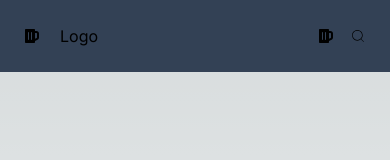
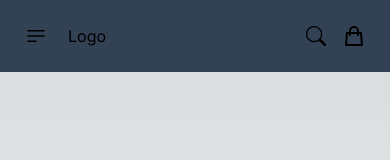
Before and after one commit to KrystianGH2/JS-Frameworks-CA, a Next.js app: page / in a window 390 px wide. Shown: the top 160 px of the page. Built offline with nearby package versions, Linux system fonts and the light colour scheme.

Commit message:
Responsive Navbar

```diff
--- a/app/(components)/Navbar.jsx
+++ b/app/(components)/Navbar.jsx
@@ -2,24 +2,34 @@
 import { useState } from "react";
 import { styles, navigationLinks } from "../constants";
 import Link from "next/link";
-import { FaBeer } from "react-icons/fa";
-import { CiSearch } from "react-icons/ci";
+import { BsSearch } from "react-icons/bs";
+import { HiBars3BottomLeft } from "react-icons/hi2";
+import { HiOutlineShoppingBag } from "react-icons/hi";
+import { CgClose } from "react-icons/cg";
 
 export default function Navbar() {
+  const [toggle, setToggle] = useState(true);
+
+  const handleOnToggle = () => {
+    setToggle((prev) => !prev);
+  };
+
   return (
     <div className={`${styles.flexCenter} w-full  `}>
       <div className={`flex justify-between w-full max-w-7xl bg-slate-700 p-6`}>
         <div className={`${styles.flexStart} gap-16`}>
           <div className="flex flex-row items-center gap-5">
             {" "}
-            <div className="sm:hidden items-start">
-              {" "}
-              <FaBeer />
+            <div
+              className="sm:hidden items-start text-2xl cursor-pointer"
+              onClick={handleOnToggle}
+            >
+              {toggle ? <HiBars3BottomLeft /> : <CgClose />}
             </div>
             <h1>Logo</h1>
           </div>
           <div className="sm:block hidden">
-            <ul className={`${styles.flexStart} gap-8`}>
+            <ul className="list-none sm:flex hidden justify-end items-center flex-1 gap-8">
               {navigationLinks.map((link) => (
                 <li key={link.id} className="cursor-pointer">
                   <Link href={link.href}>{link.name}</Link>
@@ -29,13 +39,33 @@ export default function Navbar() {
           </div>
         </div>
 
-        <div className={`${styles.flexCenter} gap-4`}>
-          <span>
-            <FaBeer />
+        <div
+          className={`${
+            !toggle ? "flex" : "hidden"
+          } sm:hidden flex  p-6 bg-slate-300 fixed top-20 right-100  min-w-[50%]  rounded-lg sidebar
+          `}
+        >
+          <ul className="list-none flex flex-col justify-end items-start flex-1">
+            {navigationLinks.map((link, index) => (
+              <li
+                key={link.id}
+                className={`font-poppins font-normal cursor-pointer text-[16px] ${
+                  index === navigationLinks.length - 1 ? "mr-0" : "mb-10"
+                } text-white`}
+              >
+                <Link href={link.href}>{link.name}</Link>
+              </li>
+            ))}
+          </ul>
+        </div>
+
+        <div className={`${styles.flexCenter} gap-4 text-2xl`}>
+          <span className="text-xl">
+            <BsSearch />
           </span>
           <span>
             {" "}
-            <CiSearch />
+            <HiOutlineShoppingBag />
           </span>
         </div>
       </div>
--- a/app/globals.css
+++ b/app/globals.css
@@ -6,6 +6,9 @@
   --foreground-rgb: 0, 0, 0;
   --background-start-rgb: 214, 219, 220;
   --background-end-rgb: 255, 255, 255;
+}
+* {
+  scroll-behavior: smooth;
 }
 
 @media (prefers-color-scheme: dark) {
@@ -31,3 +34,33 @@ body {
     text-wrap: balance;
   }
 }
+
+.sidebar {
+  -webkit-animation: slide-top 0.5s cubic-bezier(0.25, 0.46, 0.45, 0.94) both;
+  animation: slide-top 0.5s cubic-bezier(0.25, 0.46, 0.45, 0.94) both;
+}
+
+
+@-webkit-keyframes slide-top {
+  0% {
+    -webkit-transform: translateY(100px);
+    transform: translateY(100px);
+  }
+
+  100% {
+    -webkit-transform: translateY(0);
+    transform: translateY(0);
+  }
+}
+
+@keyframes slide-top {
+  0% {
+    -webkit-transform: translateY(100px);
+    transform: translateY(100px);
+  }
+
+  100% {
+    -webkit-transform: translateY(0);
+    transform: translateY(0);
+  }
+}
```
